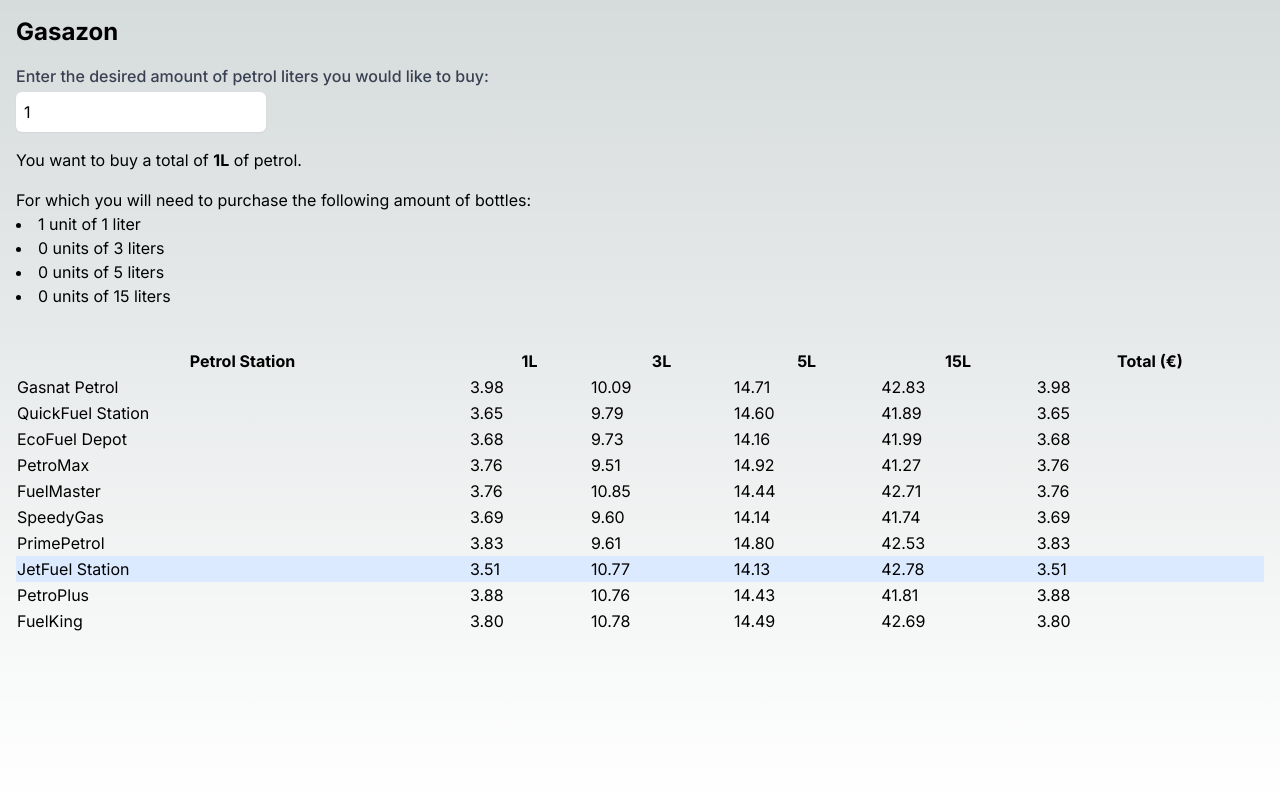
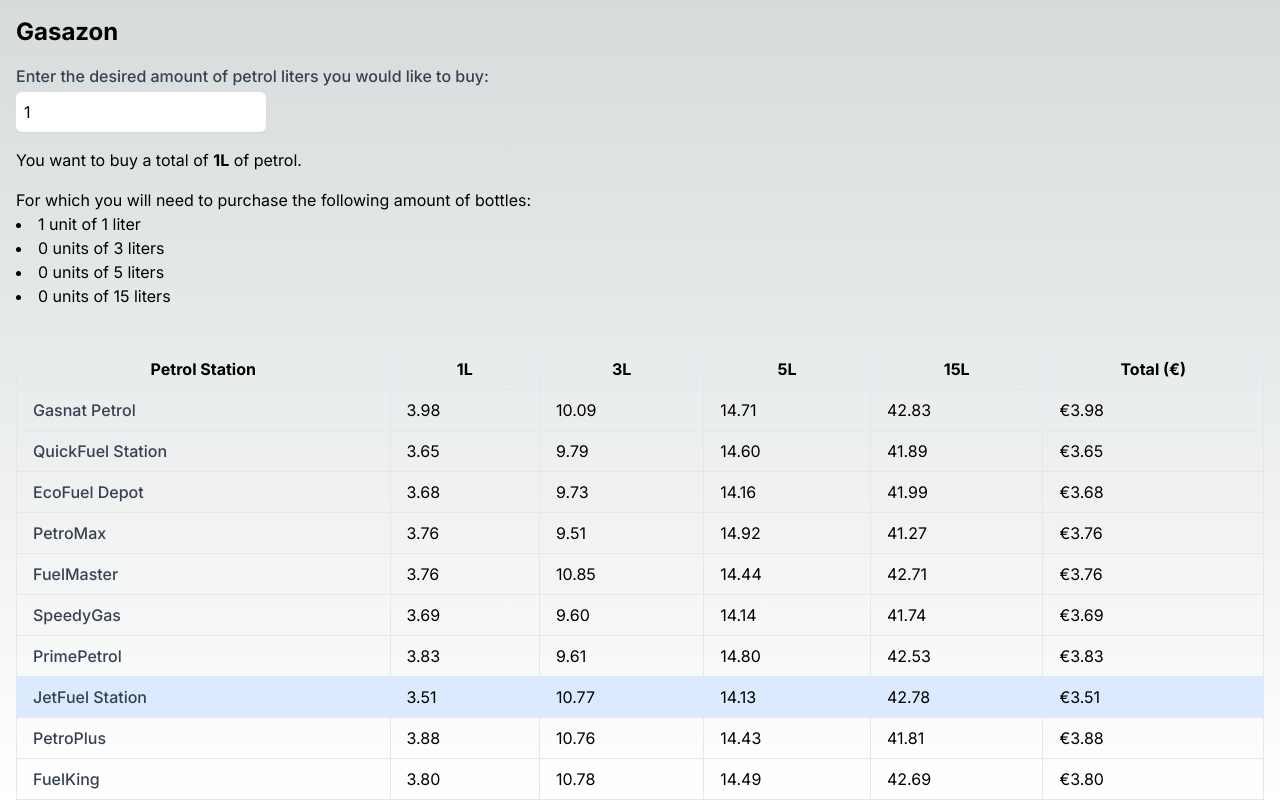
Before and after one commit to pmallol/remaining-petrol-calculator, a Next.js app: page / in a window 1280 px wide. Built offline with nearby package versions, Linux system fonts and the light colour scheme.

Commit message:
chore: Update StationList component styles

```diff
--- a/components/StationList.tsx
+++ b/components/StationList.tsx
@@ -27,19 +27,19 @@ const StationList: React.FC<Props> = ({ stations, liters }) => {
     bottles[15] * station.prices["15L"]
   ));
 
-  // Find the minimum total to hightlight the cheapest station
+  // Find the minimum total to highlight the cheapest station
   const minTotal = Math.min(...totals);
 
   return (
     <table className="min-w-full table-auto">
       <thead>
         <tr>
-          <th>Petrol Station</th>
-          <th>1L</th>
-          <th>3L</th>
-          <th>5L</th>
-          <th>15L</th>
-          <th>Total (€)</th>
+          <th className="border px-4 py-2">Petrol Station</th>
+          <th className="border px-4 py-2">1L</th>
+          <th className="border px-4 py-2">3L</th>
+          <th className="border px-4 py-2">5L</th>
+          <th className="border px-4 py-2">15L</th>
+          <th className="border px-4 py-2">Total (€)</th>
         </tr>
       </thead>
       <tbody>
@@ -50,12 +50,12 @@ const StationList: React.FC<Props> = ({ stations, liters }) => {
               key={index}
               className={total === minTotal ? 'bg-blue-100' : ''}
             >
-              <td>{station.name}</td>
-              <td>{station.prices["1L"].toFixed(2)}</td>
-              <td>{station.prices["3L"].toFixed(2)}</td>
-              <td>{station.prices["5L"].toFixed(2)}</td>
-              <td>{station.prices["15L"].toFixed(2)}</td>
-              <td>{total.toFixed(2)}</td>
+              <td className="border px-4 py-2 font-medium text-gray-700">{station.name}</td>
+              <td className="border px-4 py-2">{station.prices["1L"].toFixed(2)}</td>
+              <td className="border px-4 py-2">{station.prices["3L"].toFixed(2)}</td>
+              <td className="border px-4 py-2">{station.prices["5L"].toFixed(2)}</td>
+              <td className="border px-4 py-2">{station.prices["15L"].toFixed(2)}</td>
+              <td className="border px-4 py-2">€{total.toFixed(2)}</td>
             </tr>
           );
         })}
```
